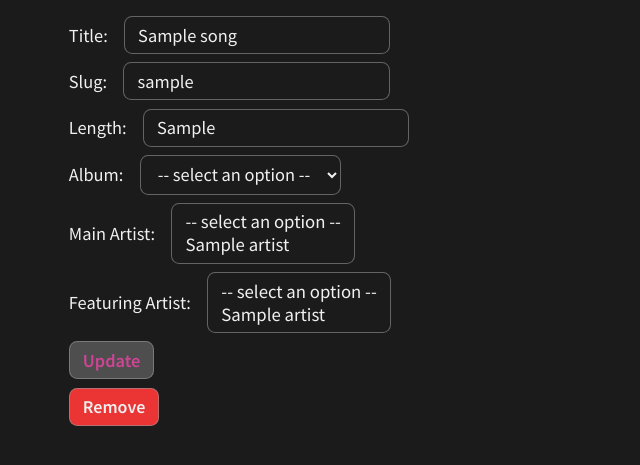
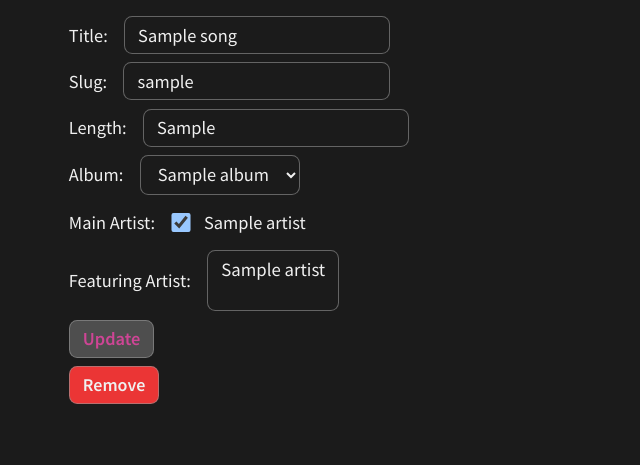
Before and after one commit to cammarb/miley-discography, a Flask app: page /songs/1 in a window 1280 px wide. Shown: the part 147-612 px from the top of the page, without its empty margins (0-640 px from the left). Run offline with Flask 2, Linux system fonts and the light colour scheme; tables that the repository leaves empty hold one stand-in row (values such as "Sample post").

Commit message:
update song template: Change from multiselect to checkbox (unfinished)

```diff
--- a/app/templates/songs/song.html
+++ b/app/templates/songs/song.html
@@ -32,27 +32,44 @@
     <div>
         <label for="album_id">Album:</label>
         <select name="album_id" id="album_id">
-            <option disabled selected value>-- select an option --</option>
             {% for album in albums %}
+            {% if song.album_id == album.id %}
+            <option selected value="{{ request.form.get('album.id') or album.id }}">{{album.title}}</option>
+            {% else %}
             <option value="{{ request.form.get('album.id') or album.id }}">{{album.title}}</option>
+            {% endif %}
             {% endfor %}
         </select>
     </div>
     <div>
         <label for="main_artist">Main Artist:</label>
-        <select name="main_artist" id="main_artist" multiple="multiple" size="2">
-            <option disabled selected value>-- select an option --</option>
+        <div name="main_artist" id="main_artist" multiple="multiple" size="2">
+            {% for song_artist in song_artists %}
+            {% if (song_artist.song_id == song.id)%}
             {% for artist in artists %}
-            <option value="{{ request.form.get('main_artist') or artist.id }}">{{artist.name}}</option>
+            {% if (song_artist.artist_id == artist.id) %}
+            <input type="checkbox" checked
+                value="{{ request.form.getlist('main_artist') or artist.id }}">{{artist.name}}
+            {% else %}
+            <input type="checkbox" value="{{ request.form.getlist('main_artist') or artist.id }}">{{artist.name}}
+            {% endif %}
             {% endfor %}
-        </select>
+            {% endif %}
+            {% endfor %}
+        </div>
     </div>
     <div>
         <label for="featuring_artist">Featuring Artist:</label>
         <select name="featuring_artist" id="featuring_artist" multiple="multiple" size="2">
-            <option disabled selected value>-- select an option --</option>
             {% for artist in artists %}
-            <option value="{{ request.form.get('featuring_artist') or artist.id }}">{{artist.name}}</option>
+            {% for song_featuring in song_featurings %}
+            {% if ((song_featuring.song_id == song.id) and (song_featuring.artist_id == artist.id)) %}
+            <option selected value="{{ request.form.getlist('featuring_artist') or artist.id }}">{{artist.name}}
+            </option>
+            {% else %}
+            <option value="{{ request.form.getlist('featuring_artist') or artist.id }}">{{artist.name}}</option>
+            {% endif %}
+            {% endfor %}
             {% endfor %}
         </select>
     </div>
```
